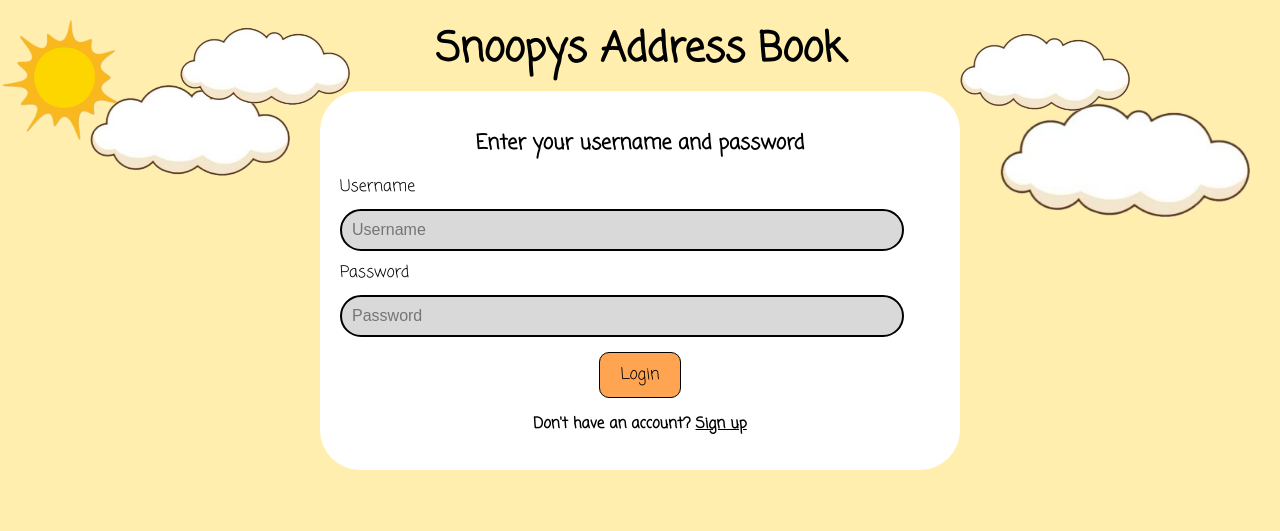
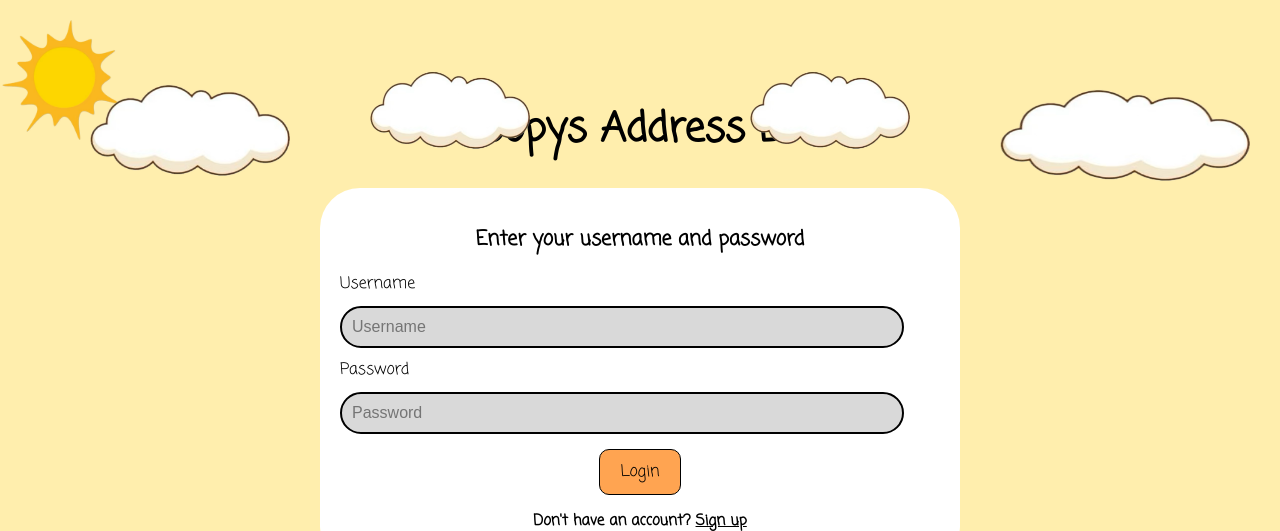
Before and after one commit to Hasini-D/small-project-32, a PHP site: page / in a window 1280 px wide. Shown: the top 531 px of the page. Run offline with PHP 8.4, Linux system fonts and the light colour scheme.

Commit message:
Moved clouds back to original spot and centered div containers

```diff
--- a/css/styles.css
+++ b/css/styles.css
@@ -47,35 +47,32 @@
     top: 10px;
     left: 70px;
     width: 200px;
-    height: auto;
+    height: 200px;
     margin: 20px;
 }
-
 .login-filler4{
     position: absolute;
     top: 15px;
     right: 10px;
     width: 250px;
-    height: auto;
+    height: 200px;
     margin: 20px;
 }
-
 .login-filler5{
     position: absolute;
-    top: 2px;
-    right: 150px;
-    width: auto;
+    top: 5px;
+    right: 350px;
+    width: 160px;
     height: 170px;
-    margin-top: -15px;
+    margin: 20px;
 }
-
 .login-filler6{
     position: absolute;
-    top: 1px;
-    margin: -20px;
-    left: 200px;
-    width: auto;
+    top: 5px;
+    left: 350px;
+    width: 160px;
     height: 170px;
+    margin: 20px;
 }
 
 .signup-filler{
@@ -132,6 +129,7 @@
     padding: 20px;
     border-radius: 40px;
     align-items: center;
+    /*margin-top: 5%;*/
 }
 
 .container_signup {
@@ -140,6 +138,7 @@
     border-radius: 40px;
     align-items: center;
     padding-left: 30px;
+    /*margin-top: 5%;*/
 }
 
 .container_contact {
@@ -157,13 +156,17 @@
     float: left;
 }
 
+/* Moved title and login container to the center of the page */
+.title {
+    margin-top: 5%;
+}
+
 h1, h2, h3{
     text-align: center;
 }
 
 h1{
     font-size: 40px;
-    margin: 10px;
 }
 
 h2{
--- a/index.html
+++ b/index.html
@@ -21,7 +21,9 @@
     <img src = "images/cloud.png" alt="logo" class="login-filler4">
     <img src = "images/cloud.png" alt="logo" class="login-filler5">
     <img src = "images/cloud.png" alt="logo" class="login-filler6">
-    <div>
+
+
+    <div class = "title">
         <h1>Snoopys Address Book</h1>
     </div>
 
--- a/signup.html
+++ b/signup.html
@@ -22,7 +22,7 @@
     <img src = "images/cloud.png" alt="logo" class="login-filler6">
     <img src = "images/snoopyicecream.png" alt="logo" class="signup-filler">
     <img src = "images/woodstockwalking.png" alt="logo" class="signup-filler2">
-    <div>
+    <div class = "title">
         <h1>Snoopys Address Book</h1>
     </div>
 
```
